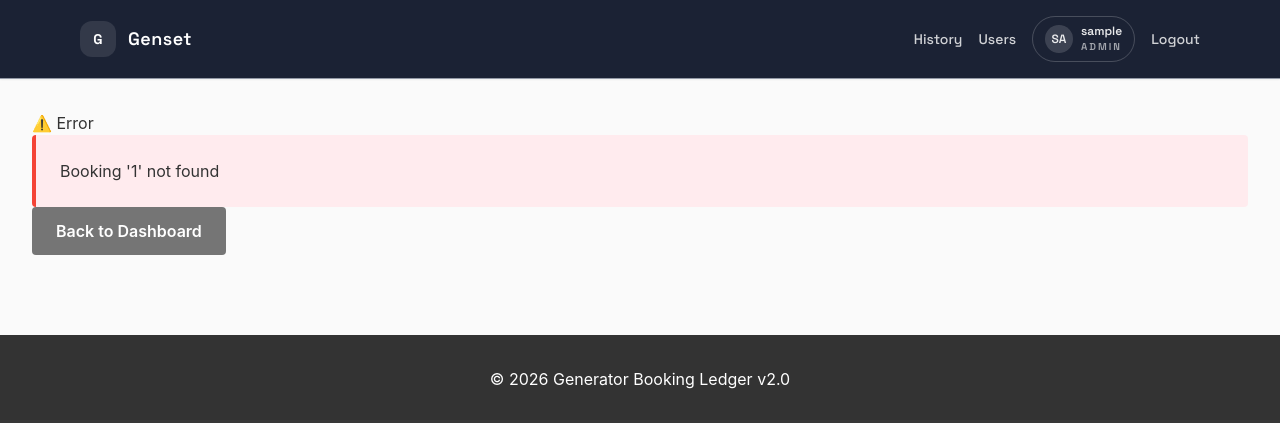
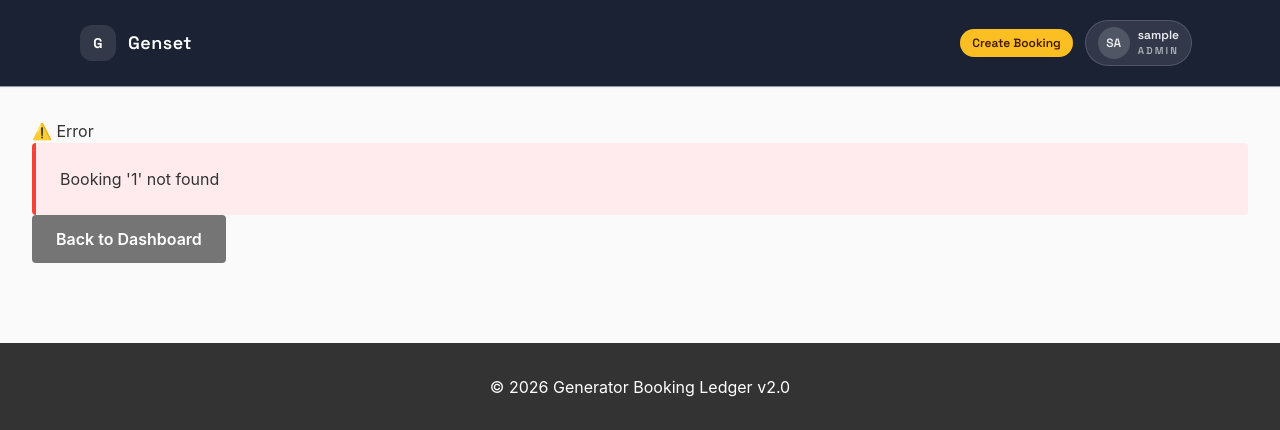
Before and after one commit to Abhishek3670/generator-ledger, a FastAPI app: page /booking/1 in a window 1280 px wide. Shown: the top 430 px of the page. Run offline with FastAPI, Linux system fonts and the light colour scheme; the visitor is signed in with stand-in values (Sample User, id 1); data comes from the database, SQL or seed files in the repository; data that the repository does not hold is empty; parts of the project's set-up code (start-up, migrations or seed data) failed here and were passed over; some libraries are stand-ins or nearby versions.

Commit message:
Refine navigation menu and actions

```diff
--- a/web/templates/base.html
+++ b/web/templates/base.html
@@ -18,24 +18,30 @@
                 <span class="inline-flex h-9 w-9 items-center justify-center rounded-xl bg-white/10 text-sm font-bold">G</span>
                 <span>Genset</span>
             </a>
-            <div class="flex items-center gap-4">
+            {% set current_path = request.url.path %}
+            <div class="flex items-center gap-3 overflow-x-auto whitespace-nowrap px-2 py-1 sm:overflow-visible sm:whitespace-normal">
                 {% if user %}
-                    <a href="/history" class="text-sm font-medium text-white/80 transition hover:text-white">History</a>
-                    {% if user.role == 'admin' %}
-                        <a href="/admin/users" class="text-sm font-medium text-white/80 transition hover:text-white">Users</a>
-                    {% endif %}
-                    <div class="flex items-center gap-2 rounded-full border border-white/20 px-3 py-1.5 text-xs font-semibold text-white/90">
-                        <span class="inline-flex h-7 w-7 items-center justify-center rounded-full bg-white/15 text-xs font-semibold">
-                            {{ user.username[:2] | upper }}
-                        </span>
-                        <div class="text-left">
-                            <div class="text-xs font-semibold">{{ user.username }}</div>
-                            <div class="text-[10px] uppercase tracking-[0.2em] text-white/60">{{ user.role }}</div>
+                    <a href="/create-booking" class="rounded-full bg-amber-400 px-3 py-1.5 text-xs font-semibold text-amber-950 shadow-sm transition hover:bg-amber-300">Create Booking</a>
+                    <div class="relative">
+                        <button id="userMenuButton" type="button" class="flex items-center gap-2 rounded-full border border-white/15 bg-white/10 px-3 py-1.5 text-xs font-semibold text-white/90 focus:outline-none">
+                            <span class="inline-flex h-8 w-8 items-center justify-center rounded-full bg-white/15 text-xs font-semibold">
+                                {{ user.username[:2] | upper }}
+                            </span>
+                            <div class="text-left">
+                                <div class="text-xs font-semibold">{{ user.username }}</div>
+                                <div class="text-[10px] uppercase tracking-[0.2em] text-white/60">{{ user.role }}</div>
+                            </div>
+                        </button>
+                        <div id="userMenu" class="absolute right-0 mt-2 w-48 rounded-xl border border-slate-200 bg-white text-sm text-slate-800 shadow-lg overflow-hidden hidden">
+                            <a href="/history" class="block px-4 py-2 hover:bg-slate-100 {{ 'text-slate-900 font-semibold' if current_path.startswith('/history') else 'text-slate-700' }}">History</a>
+                            {% if user.role == 'admin' %}
+                            <a href="/admin/users" class="block px-4 py-2 hover:bg-slate-100 {{ 'text-slate-900 font-semibold' if current_path.startswith('/admin/users') else 'text-slate-700' }}">Users</a>
+                            {% endif %}
+                            <a href="/logout" class="block px-4 py-2 hover:bg-slate-100 text-slate-700">Logout</a>
                         </div>
                     </div>
-                    <a href="/logout" class="text-sm font-medium text-white/80 transition hover:text-white">Logout</a>
                 {% else %}
-                    <a href="/login" class="flex items-center gap-2 rounded-full border border-white/20 px-3 py-1.5 text-sm font-medium text-white/90 transition hover:border-white/40 hover:text-white">
+                    <a href="/login" class="border-b-2 border-transparent pb-1 flex items-center gap-2 rounded-full border-white/20 px-3 py-1.5 text-sm font-medium text-white/90 transition hover:border-white/50 hover:text-white {{ 'border-white/80 text-white' if current_path.startswith('/login') else '' }}">
                         <span class="inline-flex h-7 w-7 items-center justify-center rounded-full bg-white/15 text-xs font-semibold">GS</span>
                         Login
                     </a>
@@ -50,6 +56,25 @@
         <p>&copy; 2026 Generator Booking Ledger v2.0</p>
     </footer>
 
+    <script>
+        (function() {
+            const button = document.getElementById('userMenuButton');
+            const menu = document.getElementById('userMenu');
+            if (!button || !menu) return;
+            const toggle = () => menu.classList.toggle('hidden');
+            const close = (event) => {
+                if (!menu.classList.contains('hidden') && !menu.contains(event.target) && !button.contains(event.target)) {
+                    menu.classList.add('hidden');
+                }
+            };
+            button.addEventListener('click', (e) => {
+                e.stopPropagation();
+                toggle();
+            });
+            document.addEventListener('click', close);
+            window.addEventListener('blur', () => menu.classList.add('hidden'));
+        })();
+    </script>
     <script src="/static/js/main.js"></script>
 </body>
 </html>
```
Also changed, not shown: web/templates/index.html (+0 -8 lines).
